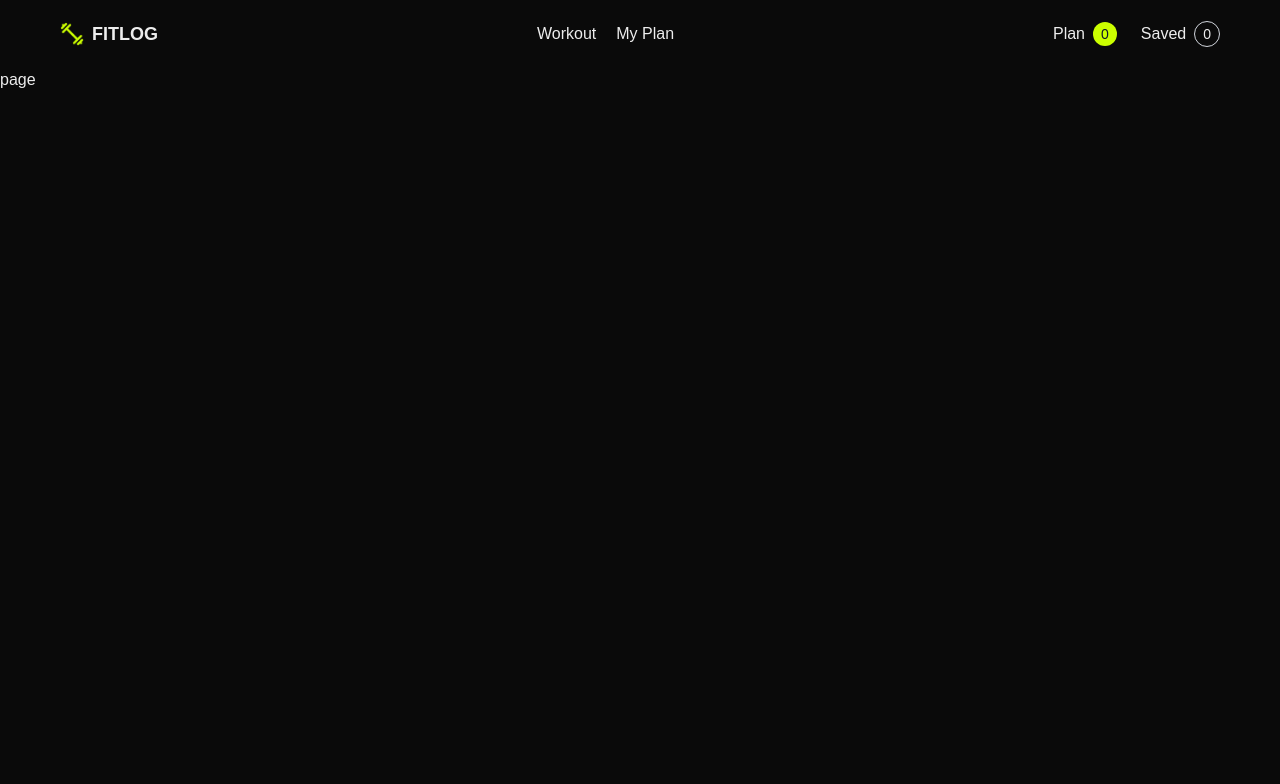
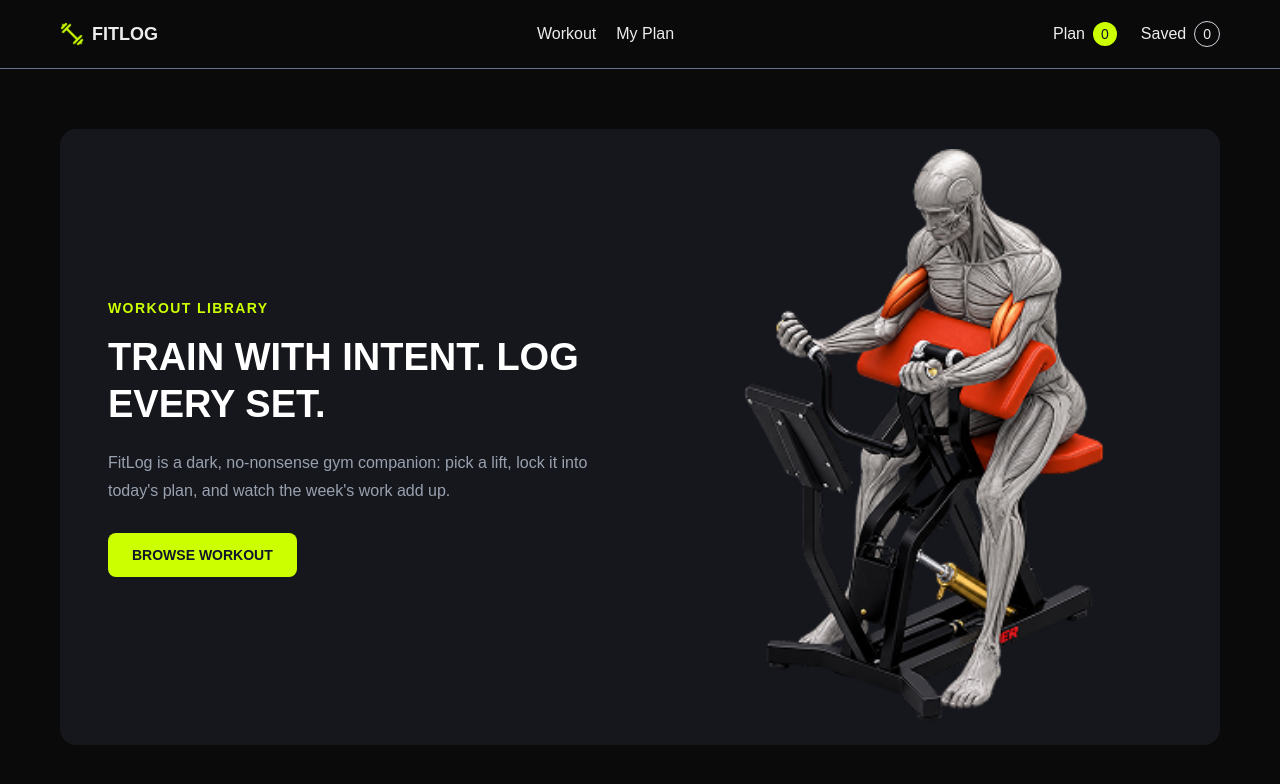
Before and after one commit to shuvo-220/fit-log, a Next.js app: page / in a window 1280 px wide. Shown: the top 784 px of the page. Built offline with nearby package versions, Linux system fonts and the light colour scheme.

Commit message:
banner complete

```diff
--- /dev/null
+++ b/src/app/components/Banner.jsx
@@ -0,0 +1,60 @@
+
+import Image from "next/image";
+import banner from "../assets/banner.png";
+
+const Banner = () => {
+  return (
+    <section className="mt-8 sm:mt-12 lg:mt-15">
+      <div className="bg-[#15171D] rounded-2xl overflow-hidden">
+        <div className="flex flex-col lg:flex-row items-center">
+
+          {/* Text Area */}
+          <div className="w-full lg:w-1/2 px-6 py-10 sm:px-10 sm:py-12 lg:px-12 lg:py-16">
+
+            <h5 className="text-xs sm:text-sm font-semibold tracking-widest text-[#CCFF00] mb-4">
+              WORKOUT LIBRARY
+            </h5>
+
+            <h1 className="text-2xl sm:text-3xl md:text-4xl lg:text-[38px] font-bold leading-tight text-white mb-5">
+              TRAIN WITH INTENT. LOG
+              <br />
+              EVERY SET.
+            </h1>
+
+            <p className="max-w-xl text-sm sm:text-base leading-7 text-gray-400 mb-7">
+              FitLog is a dark, no-nonsense gym companion: pick a lift,
+              lock it into today&apos;s plan, and watch the week&apos;s
+              work add up.
+            </p>
+
+            <button
+              className="inline-flex items-center justify-center
+              bg-[#CCFF00] text-slate-900
+              px-6 py-3
+              rounded-lg
+              font-bold text-sm
+              hover:bg-[#b8e600]
+              transition duration-200
+              cursor-pointer"
+            >
+              BROWSE WORKOUT
+            </button>
+          </div>
+
+          {/* Image Area */}
+          <div className="w-full lg:w-1/2 flex justify-center items-end px-6 sm:px-10 lg:px-0">
+            <Image
+              src={banner}
+              alt="FitLog workout banner"
+              className="w-full max-w-md lg:max-w-xl py-5 object-contain"
+              priority
+            />
+          </div>
+
+        </div>
+      </div>
+    </section>
+  );
+};
+
+export default Banner;
--- a/src/app/components/Navbar.jsx
+++ b/src/app/components/Navbar.jsx
@@ -5,6 +5,7 @@ import Link from "next/link";
 
 const Navbar = () => {
     return (
+        <div className="border-b border-slate-500">
             <div className="mx-5 sm:mx-8 md:mx-12 lg:mx-15 py-4 sm:py-5">
                 <div className="flex flex-col gap-4 md:flex-row md:items-center md:justify-between">
 
@@ -62,6 +63,7 @@ const Navbar = () => {
 
                 </div>
             </div>
+        </div>
     );
 };
 
--- a/src/app/page.js
+++ b/src/app/page.js
@@ -1,8 +1,11 @@
 import React from 'react'
+import Banner from './components/Banner'
 
 const page = () => {
   return (
-    <div>page</div>
+    <div className='mx-15'>
+      <Banner />
+    </div>
   )
 }
 
```
Lines whose indentation alone changed are shown as unchanged.
